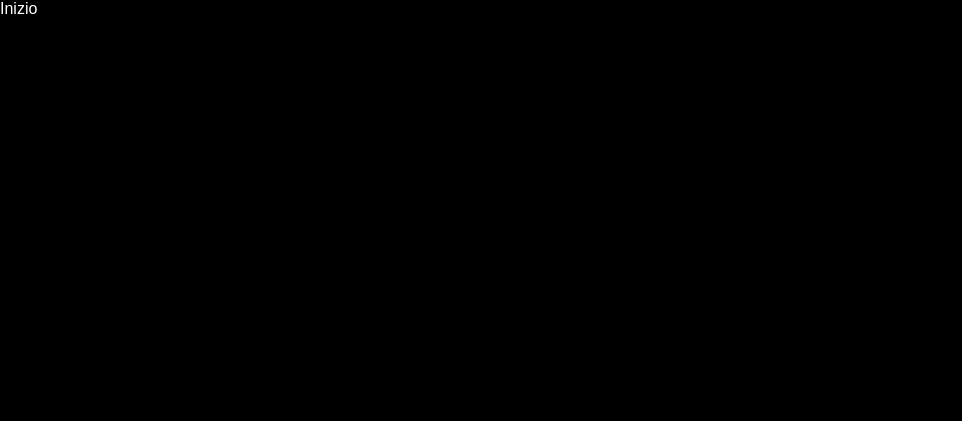
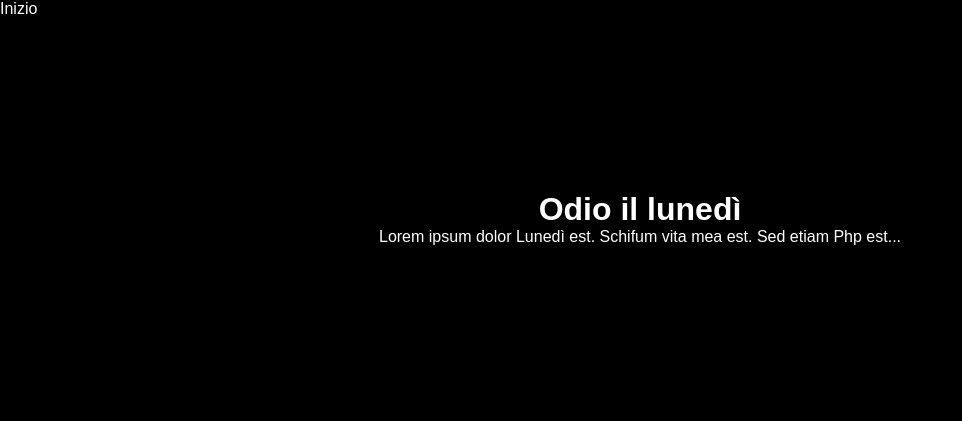
Before and after one commit to Mikee282828/lavoro_branch_team, a plain HTML site: page index.html in a window 1280 px wide. Shown: the whole page, without its empty margins (0-962 px from the left). Drawn offline with Linux system fonts and the light colour scheme.

Commit message:
Added: main section

```diff
--- a/index.html
+++ b/index.html
@@ -8,6 +8,22 @@
 </head>
 <body>
     <div>Inizio</div>
+
+    <main>
+        <div class="container">
+            <div class="card">
+                <div class="card-header">
+                    <h1>Odio il lunedì</h1>
+                </div>
+                <div class="card-body">
+                    <p>Lorem ipsum dolor Lunedì est. Schifum vita mea est. Sed etiam Php est...</p>
+                </div>
+            </div>
+        </div>
+    </main>
+
+
+
     <script src="script.js"></script>
 </body>
 </html>
--- a/style.css
+++ b/style.css
@@ -8,3 +8,20 @@ body{
     color:white;
     background-color: black;
 }
+
+.container{
+    width: 1000px;
+    margin: 0 auto;
+    display: flex;
+    justify-content: center;
+    align-items: center;
+}
+
+.card{
+    width: 600px;
+    height: 400px;
+    display: flex;
+    flex-direction: column;
+    justify-content: center;
+    align-items: center;
+}
```
